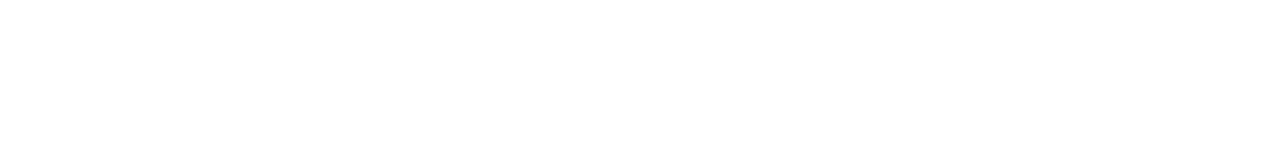
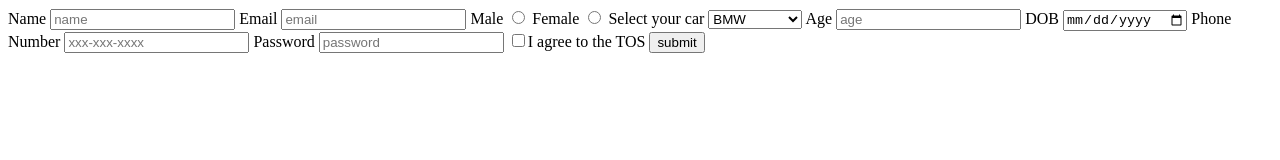
Before and after one commit to acciojob/signup-form-car-Koku294, a website: page main.html in a window 1280 px wide. Drawn offline with Linux system fonts and the light colour scheme.

Commit message:
created a submission

```diff
--- a/main.html
+++ b/main.html
@@ -7,6 +7,37 @@
 </head>
 
 <body>
+	<form>
+		<label for="name">Name</label>
+		<input type="text" id="name" placeholder="name" required>
+
+		<label for="email">Email</label>
+		<input type="email" id="email" placeholder="email" required>
+
+		<label for="gender_m">Male</label>
+		<input type="radio" id="gender_m" required>
+
+		<label for="gender_f">Female</label>
+		<input type="radio" id="gender_f" required>
+
+		<label for="cars">Select your car</label>
+		<select id="cars" placeholder="--Please choose an option--" required>
+        <option>BMW</option>
+			 <option>Audi</option>
+			 <option>Rolls Royce</option></select>
+
+		<label for="age">Age</label>
+		<input type="number" id="age" placeholder="age" required>
+		<label for="dob">DOB</label>
+		<input type="date" id="dob" required>
+		<label for="tel">Phone Number</label>
+		<input type="tel" id="tel" placeholder="xxx-xxx-xxxx" >
+		<label for="password">Password</label>
+		<input type="password" id="password" placeholder="password" required>
+
+		<input type="checkbox" id="tos" required>I agree to the TOS
+		<button type="submit">submit</button>
+	</form>
 	<!-- the entire body must be written by student -->
     <script type="text/javascript" src="./script.js">
 </script>
```
